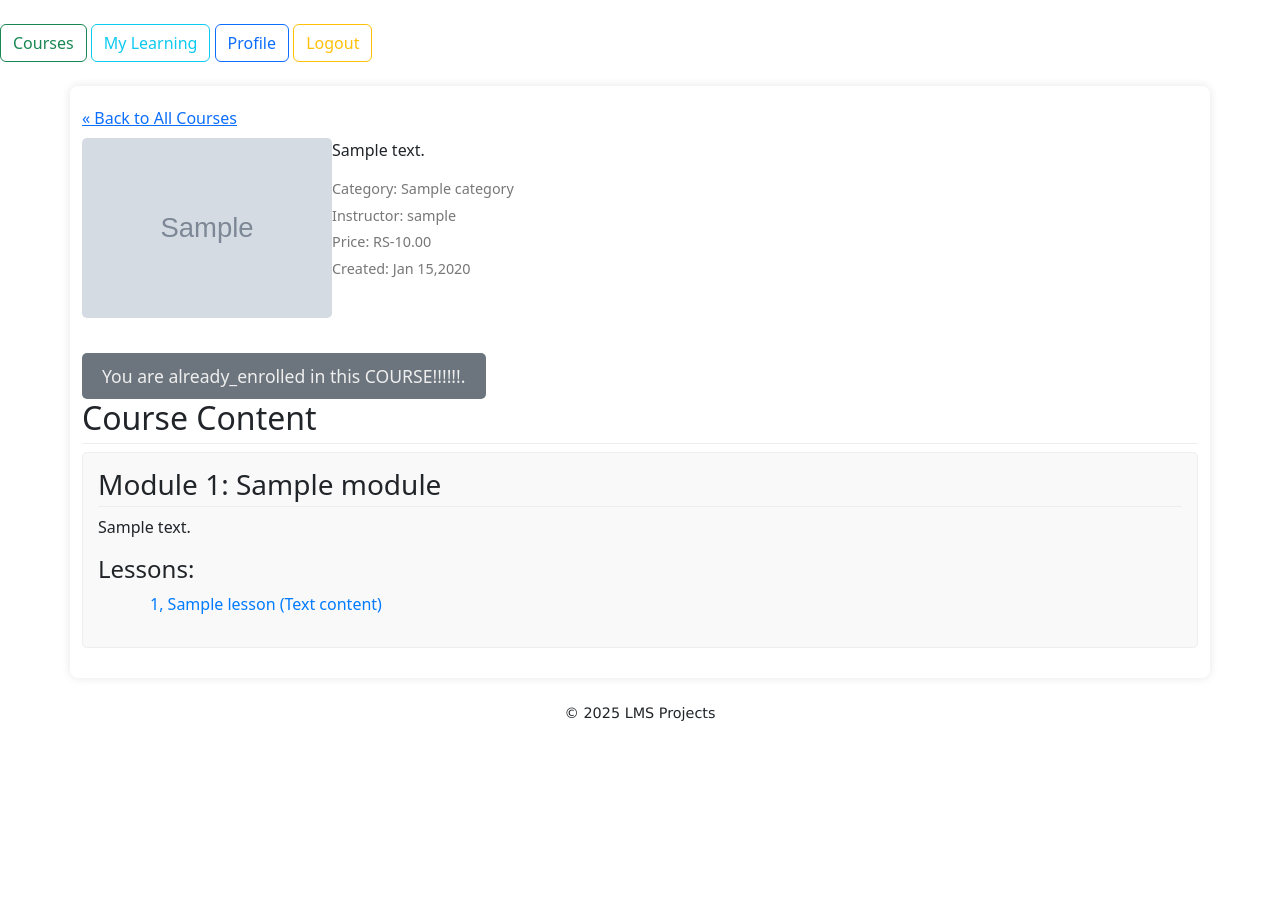
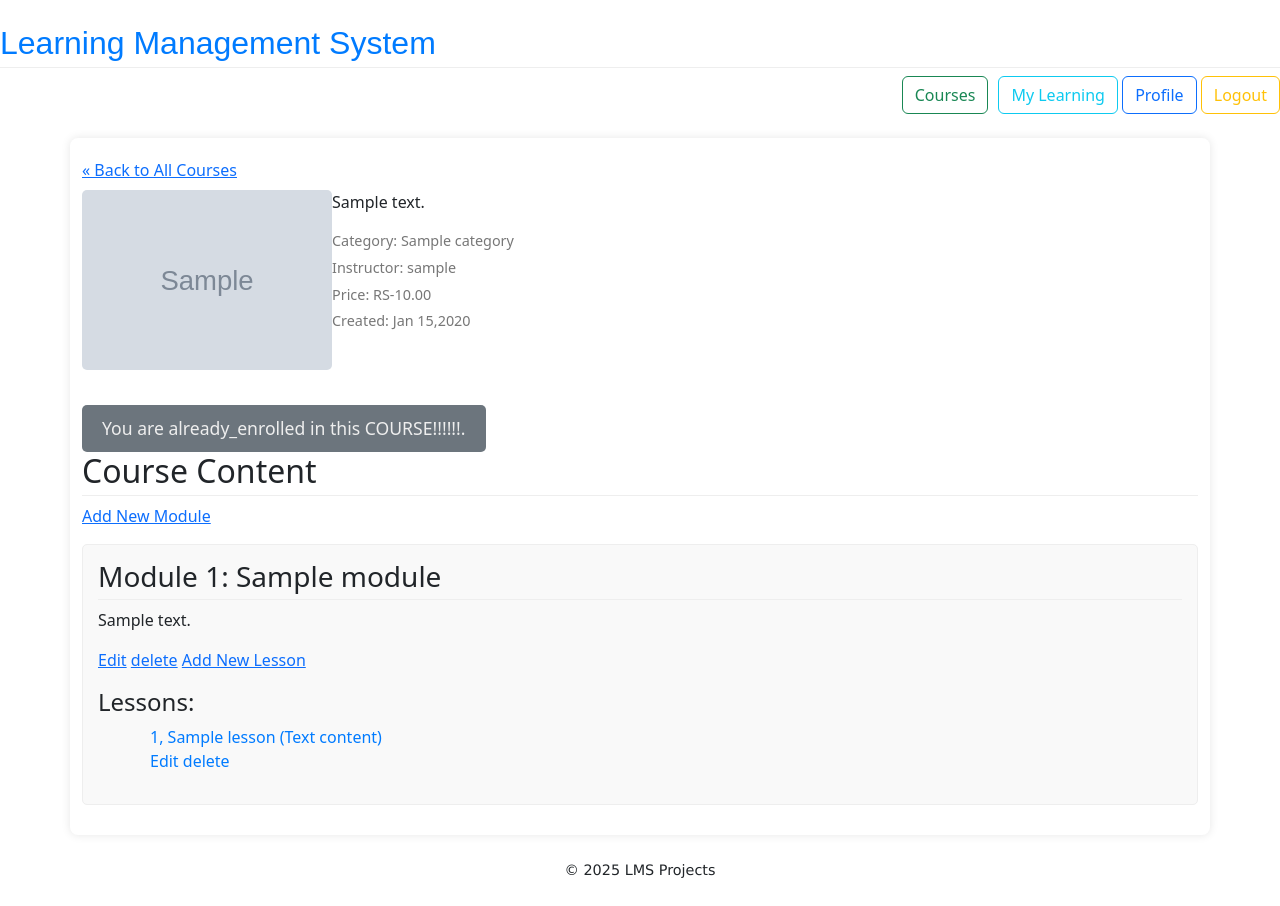
Before and after one commit to Anirudh11V/Learning_Management_System, a Django app: a page that uses lms/templates/main.html in a window 1280 px wide. Before the commit the page ends 721 px from the top, so only its background shows below. Run offline with Django 5.2, Linux system fonts and the light colour scheme; a user stored in the database is signed in; tables that the repository leaves empty hold one stand-in row (values such as "Sample post"); grey boxes marked "Sample" are stand-in pictures; parts of the project's set-up code (start-up, migrations or seed data) failed here and were passed over.

Commit message:
Added CRUD for module and lesson

```diff
--- a/lms/courses/templates/courses/course_detail.html
+++ b/lms/courses/templates/courses/course_detail.html
@@ -49,12 +49,25 @@
             {% endif %}
 
             <h2>Course Content</h2>
+
+            {% if course.instructor == request.user %}
+                <p><a href="{% url 'courses:module_create' course.slug %}">Add New Module</a></p>
+            {% endif %}
+
             {% if modules %}
             {% for module in modules %}
             <div class="module_item">
                 <h3>Module {{module.order}}: {{module.title}}</h3>
-                {% if module.description %}
+
                 <p>{{module.description}}</p>
+
+                {% if course.instructor == request.user %}
+                    <p>
+                        <a href="{% url 'courses:module_update' course.slug module.slug %}">Edit</a>
+                        <a href="{% url 'courses:module_delete' course.slug module.slug %}">delete</a>
+
+                        <a href="{% url 'courses:lesson_create' course.slug module.slug %}">Add New Lesson</a>
+                    </p>
                 {% endif %}
 
                 {% if module.lesson.all %}
@@ -66,6 +79,14 @@
                             {{lesson.order}}, {{lesson.title}}
                             ({{lesson.get_content_type_display}})
                         </a>
+
+                        {% if course.instructor == request.user %}
+                            <p>
+                                <a href="{% url 'courses:lesson_update' course.slug module.slug lesson.slug%}">Edit</a>
+                                <a href="{% url 'courses:lesson_delete' course.slug module.slug lesson.slug%}">delete</a>
+                            </p>
+                        {% endif %}
+
                         {% if lesson.content_type == 'quiz' %}
                         (Quiz)
                         {% endif %}
--- a/lms/courses/urls.py
+++ b/lms/courses/urls.py
@@ -3,16 +3,33 @@ from . import views
 
 app_name = 'courses'
 urlpatterns = [
+    path('', views.course_list, name= 'course_list'),
+    path('<slug:course_slug>/', views.course_detail, name= 'course_details'),
+
+    # COURSE CRUD URL.
+    path('create/', views.course_create, name= 'course_create'),
+    path('<slug:course_slug>/update/', views.course_update, name= 'course_update'),
+    path('<slug:course_slug>/delete/', views.course_delete, name= 'course_delete'),
+
+    # MODULE CRUD URL.
+    path('<slug:course_slug>/module/create/', views.module_create, name= 'module_create'),
+    path('<slug:course_slug>/module/<slug:module_slug>/update/',
+         views.module_update, name= 'module_update'),
+    path('<slug:course_slug>/module/<slug:module_slug>/delete/',
+         views.module_delete, name= 'module_delete'),
+
+    # LESSON CRUD URL.
+    path('<slug:course_slug>/module/<slug:module_slug>/lesson/create/', views.lesson_create, name= 'lesson_create'),
+    path('<slug:course_slug>/module/<slug:module_slug>/lesson/<slug:lesson_slug>/update/',
+         views.lesson_update, name= 'lesson_update'),
+    path('<slug:course_slug>/module/<slug:module_slug>/lesson/<slug:lesson_slug>/delete/',
+         views.lesson_delete, name= 'lesson_delete'),
+
     path('<slug:course_slug>/<slug:module_slug>/<slug:lesson_slug>/complete/', views.mark_lesson_completion,
          name= 'mark_lesson_complete'),
     path('<slug:course_slug>/<slug:module_slug>/<slug:lesson_slug>/', views.lesson_detail, name= 'lesson_details'),
-    path('create/', views.course_create, name= 'course_create'),
-    path('<slug:course_slug>/', views.course_detail, name= 'course_details'),
-
-    path('', views.course_list, name= 'course_list'),
 
 
-    path('<slug:course_slug>/update/', views.course_update, name= 'course_update'),
-    path('<slug:course_slug>/delete/', views.course_delete, name= 'course_delete'),
+    # path('<slug:course_slug>/manage/', views.course_content_manage, name= 'course_content_manage'),
 
 ]
--- a/lms/courses/views.py
+++ b/lms/courses/views.py
@@ -1,6 +1,6 @@
 from django.shortcuts import render, get_object_or_404, redirect
 from .models import Category, Course, Module, Lesson
-from .forms import CourseForm
+from .forms import CourseForm, ModuleForm, LessonForm
 from enrollment.models import Enroll, UserLessonCompletion
 
 from django.contrib.auth.decorators import login_required
@@ -11,6 +11,7 @@ from django.contrib import messages
 from django.utils.text import slugify
 # Create your views here.
 
+# ------------- COURSE LIST/DETAIL-VIEW ------------------------------------------------.
 
 def course_list(request):
     category_slug = request.GET.get('category')
@@ -38,6 +39,9 @@ def course_detail(request, course_slug):
     context= {'course': course, 'modules': modules, 'is_enrolled': is_enrolled, 'page_title': course.title}
     return render(request, 'courses/course_detail.html', context)
 
+# ---------------------------------------------------------------------------------------------------.
+
+# ------------- LESSON DETAIL-VIEW ------------------------------------------------.
 
 @login_required(login_url= 'users:login')
 def lesson_detail(request, course_slug, module_slug, lesson_slug):
@@ -77,15 +81,19 @@ def lesson_detail(request, course_slug, module_slug, lesson_slug):
     is_enrolled = Enroll.objects.filter(student= request.user, course= course).exists()
     if not is_enrolled:
         return render(request, 'courses/access_denied.html',
-                        {'messages': 'You must enroll to view.'}, status= 403)
+                        {'msg': 'You must enroll to view.'}, status= 403)
 
     lesson_completion, created = UserLessonCompletion.objects.get_or_create(
         student= request.user, lesson= lesson, defaults= {'is_completed': False}
     )
 
-    context= {'course': course, 'module': module, 'lesson': lesson, 'lesson_completion': lesson_completion, 'page_title': lesson.title}
+    context= {'course': course, 'module': module, 'lesson': lesson,
+              'lesson_completion': lesson_completion, 'page_title': lesson.title}
     return render(request, 'courses/lesson_detail.html', context)
 
+# ----------------------------------------------------------------------------------------.
+
+# ------------- MARKING LESSON AS COMPLETED ------------------------------------------------.
 
 @login_required(login_url= 'users:login')
 def mark_lesson_completion(request, course_slug, module_slug, lesson_slug):
@@ -116,13 +124,18 @@ def mark_lesson_completion(request, course_slug, module_slug, lesson_slug):
     except IntegrityError:
         pass
 
-        return redirect('courses:lesson_details', course_slug= course_slug, module_slug= module_slug, lesson_slug= lesson_slug)
+        return redirect('courses:lesson_details',
+                        course_slug= course_slug, module_slug= module_slug, lesson_slug= lesson_slug)
 
-    return redirect('courses:lesson_details', course_slug= course_slug, module_slug= module_slug, lesson_slug= lesson_slug)
+    return redirect('courses:lesson_details',
+                    course_slug= course_slug, module_slug= module_slug, lesson_slug= lesson_slug)
 
+# ---------------------------------------------------------------------------------------------------.
+
+# ------------- COURSE CRUD STARTS ------------------------------------------------.
 
 @login_required(login_url= 'users:login')
-def course_create(request):
+def course_create(request):                 # Course creation.
     if not request.user.is_instructor:
         messages.error(request, 'You are not authorized to create course.')
         return redirect('users:instructor_dashboard')
@@ -146,9 +159,8 @@ def course_create(request):
     context = {'form': form, 'page_title': 'Create New Course'}
     return render(request, 'courses/course_form.html', context)
 
-
 @login_required(login_url= 'users:login')
-def  course_update(request, course_slug):
+def course_update(request, course_slug):    # Course edit/updating.
     course = get_object_or_404(Course, slug= course_slug)
     if course.instructor != request.user:
         messages.error(request, 'You are not authorized to edit this course.')
@@ -169,9 +181,8 @@ def  course_update(request, course_slug):
     context = {'form': form, 'course': course, 'page_title': f'Edit Course: {course.title}'}
     return render(request, 'courses/course_form.html', context)
 
-
 @login_required(login_url= 'users:login')
-def course_delete(request, course_slug):
+def course_delete(request, course_slug):     # Course deletion.
     course = get_object_or_404(Course, slug= course_slug)
     if course.instructor != request.user:
         messages.error(request, 'You are not authorized to delete this course.')
@@ -184,4 +195,151 @@ def course_delete(request, course_slug):
         return redirect('users:instructor_dashboard')
 
     context = {'course': course, 'page_title': f'Delete Course: {course.title}'}
-    return render(request, 'courses/course_confirm_delete.html', context)
+    return render(request, 'courses/course_details.html', context)
+
+# ------------- COURSE CRUD ENDS ------------------------------------------------.
+
+# @login_required(login_url= 'users:login')
+# def course_content_manage(request, course_slug):
+#     course = get_object_or_404(Course, slug= course_slug)
+
+#     if course.instructor != request.user:
+#         messages.error(request, 'You are not authorized to manage this course.')
+#         return redirect('users:instructor_dashboard')
+
+#     modules = Module.objects.filter(course= course).order_by('order')
+
+#     for i in modules:
+#         i.lesson_sorted = i.lesson.all().order_by('order')
+
+#     context = {'course': course, 'modules': modules, 'page_title': f'Manage Content for "{course.title}".'}
+#     return render(request, 'courses/course_content_manage.html', context)
+
+# ------------- MODULE CRUD ------------------------------------------------.
+
+@login_required(login_url= 'users:login')
+def module_create(request, course_slug):     # Module creation.
+    course = get_object_or_404(Course, slug= course_slug)
+    if course.instructor != request.user:
+        messages.error(request, 'You are not authorized to add module to this course.')
+        return redirect('users:instructor_dashboard')
+
+    if request.method == 'POST':
+        form = ModuleForm(request.POST)
+        if form.is_valid():
+            new_module = form.save(commit= False)
+            new_module.course = course
+            new_module.slug = slugify(new_module.title)
+            new_module.save()
+            messages.success(request, f"Module '{new_module.title}' added successfully.")
+            return redirect('courses:course_details', course_slug= course.slug)
+
+    else:
+        form = ModuleForm()
+
+    context= {'form': form, 'course': course, 'page_title': 'Add New Module'}
+    return render(request, 'courses/module_form.html', context)
+
+@login_required(login_url= 'users:login')
+def module_update(request, course_slug, module_slug):    # Module edit/updating.
+    module = get_object_or_404(Module, slug= module_slug, course__slug= course_slug)
+    if module.course.instructor != request.user:
+        messages.error(request, 'You are not authorized to edit this module.')
+        return redirect('courses:course_details', course_slug= module.course.slug)
+
+    if request.method == 'POST':
+        form = ModuleForm(request.POST, instance= module)
+        if form.is_valid():
+            form.save()
+            messages.success(request, f"Module {module.title} updated successfully.")
+            return redirect('courses:course_details', course_slug= module.course.slug)
+
+    else:
+        form = ModuleForm(instance= module)
+
+    context= {'form': form, 'course': module.course, 'page_title': f'Edit Module: {module.title}'}
+    return render(request, 'courses/module_form.html', context)
+
+@login_required(login_url= 'users:login')
+def module_delete(request, course_slug, module_slug):    # Module deletion.
+    module = get_object_or_404(Module, slug= module_slug, course__slug= course_slug)
+    if module.course.instructor != request.user:
+        messages.error(request, 'You are not authorized to delete this module.')
+        return redirect('courses:course_details', course_slug= module.course.slug)
+
+    if request.method == "POST":
+        module_title = module.title
+        module.delete()
+        messages.success(request, f"Module {module.title} deleted successfully.")
+        return redirect('users:instructor_dashboard')
+
+    context = {'course': module.course, 'page_title': f'Delete Module: {module.title}'}
+    return render(request, 'courses/module_confirm_delete.html', context)
+
+# ------------- MODULE CRUD ENDS------------------------------------------------.
+
+# ------------- LESSON CRUD STARTS------------------------------------------------.
+
+@login_required(login_url= 'users:login')
+def lesson_create(request, course_slug, module_slug):    # Lesson creation.
+    course= get_object_or_404(Course, slug= course_slug)
+    module= get_object_or_404(Module, course= course, title__iexact= module_slug)
+    if course.instructor != request.user:
+        messages.error(request, 'You are not authorized to add lesson to this course.')
+        return redirect('users:instructor_dashboard')
+
+    if request.method == 'POST':
+        form = LessonForm(request.POST)
+        if form.is_valid():
+            new_lesson = form.save(commit= False)
+            new_lesson.module = module
+            new_lesson.slug = slugify(new_lesson.title)
+            new_lesson.save()
+            messages.success(request, f"Lesson '{new_lesson.title}' added successfully.")
+            return redirect('courses:course_details', course_slug= course.slug)
+
+    else:
+        form = LessonForm()
+
+    context= {'form': form, 'course': course, 'module': module, 'page_title': 'Add New Lesson'}
+    return render(request, 'courses/lesson_form.html', context)
+
+@login_required(login_url= 'users:login')
+def lesson_update(request, course_slug, module_slug, lesson_slug):   # Lesson edit/updating.
+    lesson = get_object_or_404(Lesson, slug= lesson_slug, module__slug= module_slug, module__course__slug= course_slug)
+    if lesson.module.course.instructor != request.user:
+        messages.error(request, 'You are not authorized to edit this lesson.')
+        return redirect('courses:course_details', course_slug= lesson.module.course.slug)
+
+    if request.method == 'POST':
+        form = LessonForm(request.POST, instance= lesson)
+        if form.is_valid():
+            form.save()
+            messages.success(request, f"Lesson {lesson.title} updated successfully.")
+            return redirect('courses:course_details', course_slug= lesson.module.course.slug)
+
+    else:
+        form = LessonForm(instance= lesson)
+
+    context= {'form': form, 'course': lesson.module.course, 'module': lesson.module,
+              'page_title': f'Edit Lesson: {lesson.title}'}
+    return render(request, 'courses/lesson_form.html', context)
+
+@login_required(login_url= 'users:login')
+def lesson_delete(request, course_slug, module_slug, lesson_slug):   # Lesson deletion.
+    lesson = get_object_or_404(Lesson, slug= lesson_slug, module__slug= module_slug, module__course__slug= course_slug)
+    if lesson.module.course.instructor != request.user:
+        messages.error(request, 'You are not authorized to delete this lesson.')
+        return redirect('courses:course_details', course_slug= lesson.module.course.slug)
+
+    if request.method == 'POST':
+        lesson_title = lesson.title
+        lesson.delete()
+        messages.success(request, f"Lesson {lesson.title} deleted successfully.")
+        return redirect('users:instructor_dashboard')
+
+    context = {'course': lesson.module.course, 'page_title': f'Delete Lesson: {lesson.title}',
+               'lesson': lesson, 'module': lesson.module}
+    return render(request, 'courses/lesson_confirm_delete.html', context)
+
+# ------------- LESSON CRUD ENDS------------------------------------------------.
--- a/lms/static/style/lms.css
+++ b/lms/static/style/lms.css
@@ -10,7 +10,8 @@ h1{color: #333;}
 h2, h3{color: #555; border-bottom: 1px solid #eee; padding-bottom: 5px; margin-top: 20px;}
 
 /* nav */
-#nav a{justify-items:right ;}
+#nav{display: flex; justify-content: right; margin-top: 0px; gap: 10px;}
+nav h2{color: #007bff; font-family: Arial, Helvetica, sans-serif;}
 
 /* Course_list.html */
 #lo a{text-decoration: none; color: #721c24; font-weight: bold; float: right;}
--- a/lms/templates/main.html
+++ b/lms/templates/main.html
@@ -14,29 +14,38 @@
 </head>
 <body>
     <header><br>
-        <nav id="nav">
+        <nav>
+            <h2>Learning Management System</h2>
+            <div id="nav">
+
                 <a href="{% url 'courses:course_list' %}" class="btn btn-outline-success" type="block">Courses</a>
                 {% if request.user.is_authenticated %}
 
                     {% if request.user.is_student %}
-
+                    <span>
                         <a href="{% url 'users:student_dashboard' %}" class="btn btn-outline-info">My Learning</a>
 
                     {% elif request.user.is_instructor %}
 
                         <a href="{% url 'users:instructor_dashboard' %}" class="btn btn-outline-info">My Dashboard</a>
+                    </span>
 
                     {% endif %}
 
+                <span>
                     <a href="{% url 'users:profile' %}" class="btn btn-outline-primary">Profile</a>
                     <a href="{% url 'users:logout' %}" class="btn btn-outline-warning">Logout</a>
+                </span>
 
                 {% else %}
+
 
                 <a href="{% url 'users:register' %}" class="btn btn-outline-primary">Register</a>
                 <a href="{% url 'users:login' %}" class="btn btn-outline-primary">Login</a>
 
+
                 {% endif %}
+            </div>
         </nav><br>
     </header>
 
```
Also changed, not shown: other parts of lms/static/style/lms.css (+50 -1 lines), lms/courses/forms.py (+36 -1 lines), lms/courses/templates/courses/course_content_manage.html (added, +67 -0 lines), lms/courses/templates/courses/lesson_confirm_delete.html (added, +31 -0 lines), lms/courses/templates/courses/lesson_form.html (added, +42 -0 lines), lms/courses/templates/courses/module_confirm_delete.html (added, +31 -0 lines), lms/courses/templates/courses/module_form.html (added, +42 -0 lines), lms/static/image/del.png (added), lms/static/image/edit.png (added), lms/static/image/note.png (added), lms/static/image/out.png (added), lms/static/image/plus.png (added). Lines whose indentation alone changed are shown as unchanged.
